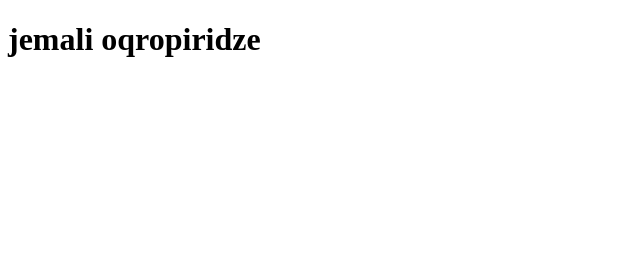
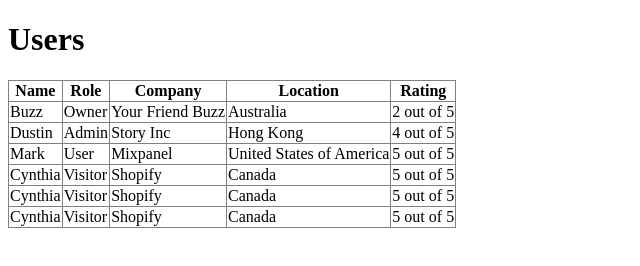
Before and after one commit to Georgee-sketch/jemalis-axali-ambavi, a plain HTML site: page index.html in a window 1280 px wide. Shown: the whole page, without its empty margins (0-640 px from the left). Drawn offline with Linux system fonts and the light colour scheme.

Commit message:
davamate table

```diff
--- a/index.html
+++ b/index.html
@@ -6,6 +6,64 @@
     <title>Document</title>
 </head>
 <body>
-    <h1>jemali oqropiridze</h1>
+    <h1>Users</h1>
+
+    <table border="1" style="border-collapse: collapse;">
+        <tr>
+            <th><div>Name</div></th>
+            <th><div>Role</div></th>
+            <th><div>Company</div></th>
+            <th><div>Location</div></th>
+            <th><div>Rating</div></th>
+        </tr>
+
+        <tr>
+            <td><div>Buzz</div></td>
+            <td><div>Owner</div></td>
+            <td><div>Your Friend Buzz</div></td>
+            <td><div>Australia</div></td>
+            <td><div>2 out of 5</div></td>
+        </tr>
+
+        <tr>
+            <td><div>Dustin</div></td>
+            <td><div>Admin</div></td>
+            <td><div>Story Inc</div></td>
+            <td><div>Hong Kong</div></td>
+            <td><div>4 out of 5</div></td>
+        </tr>
+
+        <tr>
+            <td><div>Mark</div></td>
+            <td><div>User</div></td>
+            <td><div>Mixpanel</div></td>
+            <td><div>United States of America</div></td>
+            <td><div>5 out of 5</div></td>
+        </tr>
+
+        <tr>
+            <td><div>Cynthia</div></td>
+            <td><div>Visitor</div></td>
+            <td><div>Shopify</div></td>
+            <td><div>Canada</div></td>
+            <td><div>5 out of 5</div></td>
+        </tr>
+
+        <tr>
+            <td><div>Cynthia</div></td>
+            <td><div>Visitor</div></td>
+            <td><div>Shopify</div></td>
+            <td><div>Canada</div></td>
+            <td><div>5 out of 5</div></td>
+        </tr>
+
+        <tr>
+            <td><div>Cynthia</div></td>
+            <td><div>Visitor</div></td>
+            <td><div>Shopify</div></td>
+            <td><div>Canada</div></td>
+            <td><div>5 out of 5</div></td>
+        </tr>
+    </table>
 </body>
 </html>
--- /dev/null
+++ b/style.css
@@ -0,0 +1,10 @@
+*{
+    margin: 0;
+    padding: 0;
+    box-sizing: border-box;
+}
+
+Table{
+    display: flex;
+
+}
```
